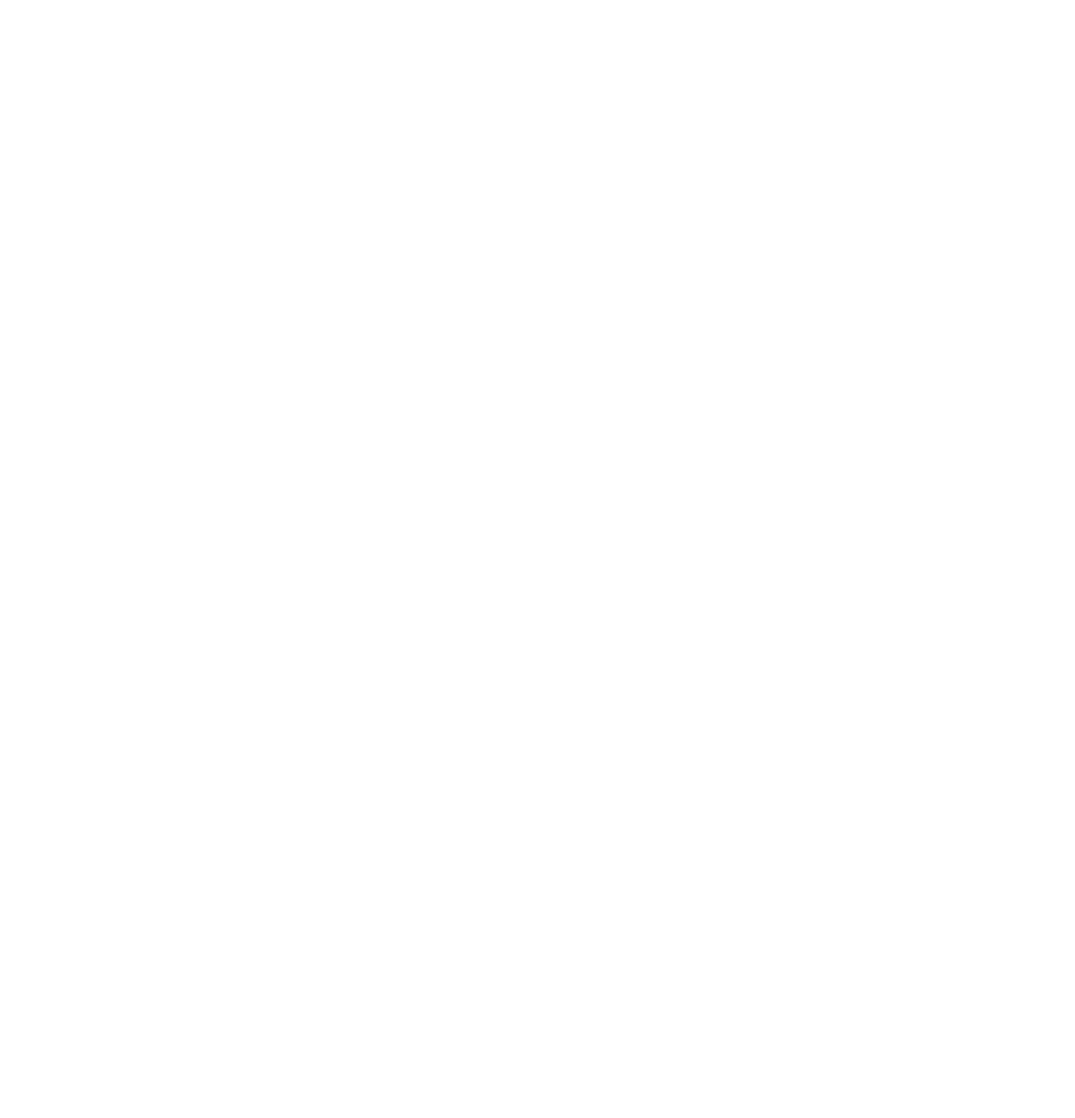
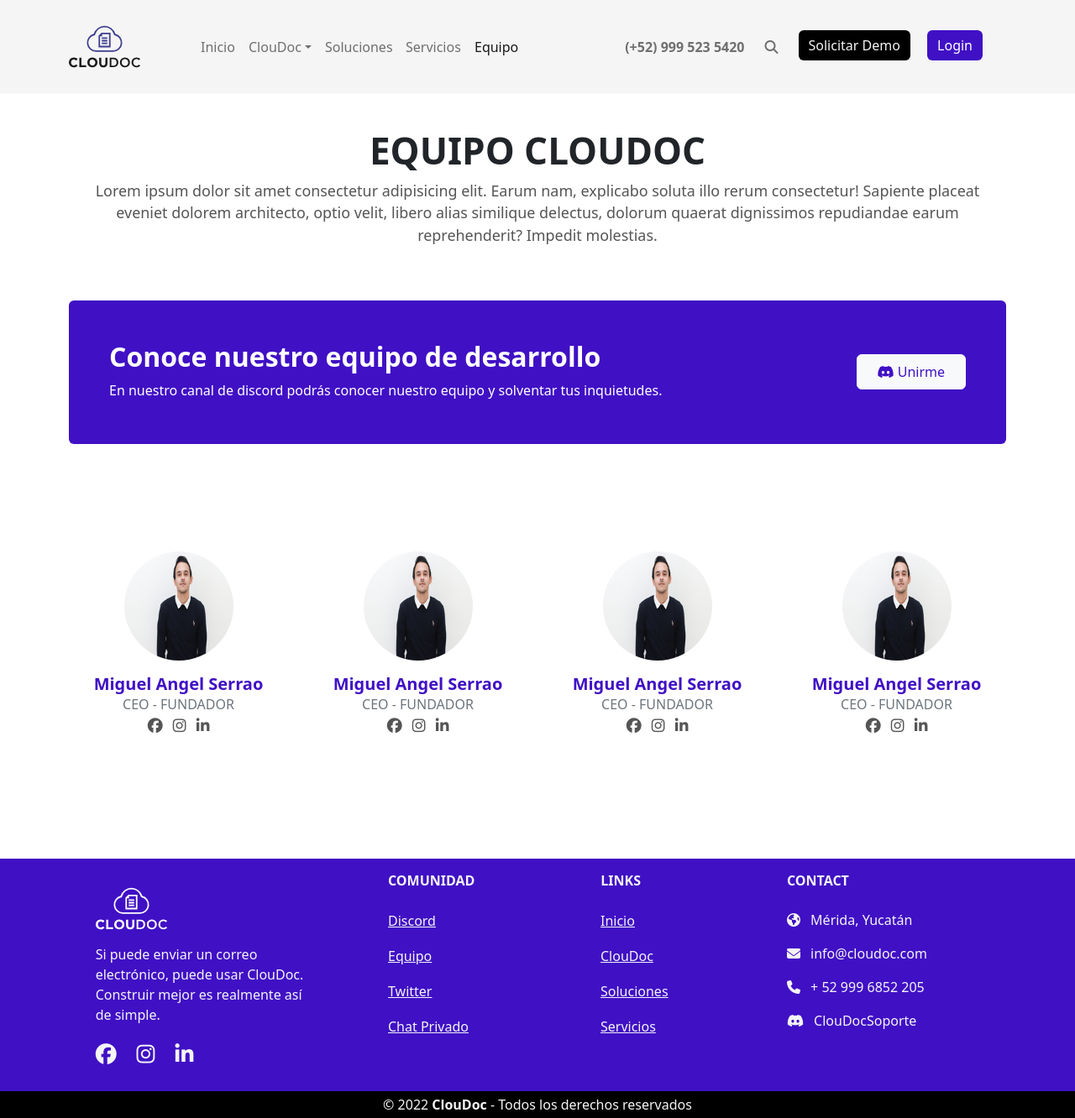
Before and after one commit to M1gu3l4ngel/ClouDoc, a plain HTML site: page pages/equipo.html in a window 1280 px wide. Shown: the whole page at 84% size. Before the commit the page ends 800 px from the top, so only its background shows below. Drawn offline with nearby package versions, Linux system fonts and the light colour scheme.

Commit message:
Modificaciones Grandes

```diff
--- a/css/styles.css
+++ b/css/styles.css
@@ -23,6 +23,7 @@
 #demo {
 	background-color: #000000;
 	border-style: none;
+	color: #f5f5f5;
 }
 
 #demo:hover {
@@ -47,6 +48,10 @@
 .dropdown-item:hover {
 	background-color: #4010c5;
 	color: #f5f5f5;
+}
+
+.dropdown:hover .dropdown-menu {
+	display: block;
 }
 
 /*--=======================================*/
@@ -233,10 +238,43 @@
 	text-align: center;
 }
 
+.bordercard {
+	border-color: #4010c5;
+}
+
+.pillcolor {
+	background-color: #4010c5;
+}
+
 /*--=======================================*/
 /* Final de Servicios */
 /*--=======================================*/
 
+/*--=======================================*/
+/* Comienzo de Equipo */
+/*--=======================================*/
+
+.h5color {
+	color: #4010c5;
+}
+
+.text {
+	color: #4010c5;
+}
+
+.icon__grey {
+	font-size: 1.12rem;
+	color: #555555;
+}
+
+.icon__grey:hover {
+	font-size: 1.12rem;
+	color: #4010c5;
+}
+
+/*--=======================================*/
+/* Final de Equipo */
+/*--=======================================*/
 
 /*--=======================================*/
 /* Comienzo del Footer */
--- a/pages/equipo.html
+++ b/pages/equipo.html
@@ -0,0 +1,363 @@
+<!DOCTYPE html>
+<html lang="en">
+
+<head>
+    <meta charset="UTF-8" />
+    <meta http-equiv="X-UA-Compatible" content="IE=edge" />
+    <meta name="viewport" content="width=device-width, initial-scale=1.0" />
+    <link rel="icon" type="image/x-icon" href="../assets/img/favicon.svg" />
+    <title>Equipo - ClouDoc📑</title>
+    <!--  Bootstrap -->
+    <link href="https://cdn.jsdelivr.net/npm/bootstrap@5.2.1/dist/css/bootstrap.min.css" rel="stylesheet"
+        integrity="sha384-iYQeCzEYFbKjA/T2uDLTpkwGzCiq6soy8tYaI1GyVh/UjpbCx/TYkiZhlZB6+fzT" crossorigin="anonymous" />
+    <!-- Animation Hover -->
+    <link href="../css/hover.css" rel="stylesheet" media="all" />
+    <!-- Animation Animated -->
+    <link rel="stylesheet" href="https://cdnjs.cloudflare.com/ajax/libs/animate.css/4.1.1/animate.min.css" />
+    <!-- Animation AOS -->
+    <link href="https://unpkg.com/aos@2.3.1/dist/aos.css" rel="stylesheet">
+    <!-- CSS -->
+    <link rel="stylesheet" href="../css/styles.css" />
+    <!-- Iconos -->
+    <script src="https://kit.fontawesome.com/5de37ddf45.js" crossorigin="anonymous"></script>
+    <link href="//maxcdn.bootstrapcdn.com/font-awesome/4.2.0/css/font-awesome.min.css" rel="stylesheet" media="all" />
+</head>
+
+<body>
+    <!--=======================================-->
+    <!-- Comienzo del Header -->
+    <!--=======================================-->
+    <header class="position-fixed left-0 top-0 w-100">
+        <nav class="navbar navbar-expand-lg d-flex position-static top-0 display-none ">
+            <div class="container">
+                <a class="navbar-brand me-5" href="#">
+                    <img src="../assets/img/logonegro.svg" alt="Logo Principal" width="85" height="85" />
+                </a>
+                <button class="navbar-toggler" type="button" data-bs-toggle="collapse"
+                    data-bs-target="#navbarNavDropdown" aria-controls="navbarNavDropdown" aria-expanded="false"
+                    aria-label="Toggle navigation">
+                    <span class="navbar-toggler-icon"></span>
+                </button>
+                <div class="collapse navbar-collapse justify-content-start ms-3" id="navbarNavDropdown">
+                    <ul class="navbar-nav">
+                        <li class="nav-item hvr-underline-from-left">
+                            <a class="nav-link" aria-current="page" href="../index.html">Inicio</a>
+                        </li>
+                        <li class="nav-item dropdown">
+                            <a class="nav-link dropdown-toggle hvr-underline-from-left" href="#" role="button"
+                                data-bs-toggle="dropdown" aria-expanded="false">ClouDoc</a>
+                            <ul class="dropdown-menu">
+                                <li>
+                                    <a class="dropdown-item" href="../pages/cloudoc.html">ClouDoc</a>
+                                </li>
+                                <li>
+                                    <a class="dropdown-item" href="../pages/contacto.html">Contacto</a>
+                                </li>
+                                <li>
+                                    <a class="dropdown-item" href="../pages/documentacion.html">Documentacion</a>
+                                </li>
+                            </ul>
+                        </li>
+                        <li class="nav-item hvr-underline-from-left">
+                            <a class="nav-link" href="../pages/soluciones.html">Soluciones</a>
+                        </li>
+                        <li class="nav-item hvr-underline-from-left">
+                            <a class="nav-link" href="../pages/servicios.html">Servicios</a>
+                        </li>
+                        <li class="nav-item hvr-underline-from-left">
+                            <a class="nav-link active" href="../pages/equipo.html">Equipo</a>
+                        </li>
+                    </ul>
+                    <div class="container d-flex justify-content-end navbar-nav align-items-start">
+                        <li class="nav-item ms-2">
+                            <a class="nav-link numero d-lg-none d-xl-block d-md-block d-md-none d-lg-block d-sm-none d-md-block d-none d-sm-block"
+                                href="https://www.whatsapp.com/?lang=es" target="_blank">(+52) 999 523 5420</a>
+                        </li>
+                        <li class="nav-item ms-2">
+                            <a class="nav-link numero" href="#">
+                                <i
+                                    class="fa-solid fa-magnifying-glass me-2 mt-1 d-none d-sm-block d-sm-none d-md-block d-md-none d-lg-block"></i>
+                            </a>
+                        </li>
+                        <li class="nav-item">
+                            <a class="nav-link numero d-inline" href="https://www.whatsapp.com/?lang=es"
+                                target="_blank">
+                                <button class="btn btn-dark" type="button" id="demo">Solicitar Demo</button>
+                            </a>
+                            <a class="nav-link numero d-inline" href="#">
+                                <button class="btn btn-dark me-2" type="button" id="login">Login</button>
+                            </a>
+                        </li>
+                    </div>
+                </div>
+            </div>
+        </nav>
+    </header>
+    <!--=======================================-->
+    <!-- Final del Header -->
+    <!--=======================================-->
+
+    <!--=======================================-->
+    <!-- Comienzo del Main -->
+    <!--=======================================-->
+    <main class="main">
+        <!-- Titulo y Parrafo Principal -->
+        <div class="col-md-12 container container__sp100">
+            <h2 class="fw-bold h2titulos__center">
+                <br>
+                <strong>
+                    <span>
+                        EQUIPO CLOUDOC
+                    </span>
+                </strong>
+                <br>
+            </h2>
+            <div class="row">
+                <div class="col-md-12">
+                    <p class="text-center parrafos_grey18">
+                        Lorem ipsum dolor sit amet consectetur adipisicing elit. Earum nam, explicabo soluta
+                        illo rerum consectetur! Sapiente
+                        placeat eveniet dolorem architecto, optio velit, libero alias similique delectus,
+                        dolorum quaerat dignissimos
+                        repudiandae earum reprehenderit? Impedit molestias.
+                    </p>
+                </div>
+            </div>
+        </div>
+        <!-- Contenedor 1 - Titulo + Parrafo + Boton -->
+        <section class="py-4 py-xl-5">
+            <div class="container">
+                <div
+                    class="text-white color__container1 border rounded border-0 border-primary d-flex flex-column justify-content-between flex-lg-row p-4 p-md-5">
+                    <div class="pb-2 pb-lg-1">
+                        <h2 class="fw-bold mb-2">
+                            Conoce nuestro equipo de desarrollo
+                        </h2>
+                        <p class="mb-0">
+                            En nuestro canal de discord podrás conocer nuestro equipo y solventar tus inquietudes.
+                        </p>
+                    </div>
+                    <div class="my-2 mt-3">
+                        <a class="btn btn-light  py-2 px-4 text" role="button" href="#">
+                            <i class="fa-brands fa-discord text"></i> Unirme
+                        </a>
+                    </div>
+                </div>
+            </div>
+        </section>
+        <!-- Contenedor 2 - Cards del Equipo-->
+        <div class="container py-4 py-xl-5 mt-3">
+            <div class="row gy-4 row-cols-2 row-cols-md-4">
+                <!-- Card 1 -->
+                <div class="col">
+                    <div class="card border-0 shadow-none">
+                        <div class="card-body text-center d-flex flex-column align-items-center p-0 mt-3 mb-5">
+                            <img class="rounded-circle mb-3 fit-cover hvr-grow" width="130" height="130"
+                                src="../assets/img/IMG_3845.jpg">
+                            <h5 class="fw-bold h5color mb-0">
+                                <strong>
+                                    Miguel Angel Serrao
+                                </strong>
+                            </h5>
+                            <p class="text-muted card-text mb-0">
+                                CEO - FUNDADOR
+                            </p>
+                            <ul class="list-inline fs-6 w-100 mb-0">
+                                <li class="list-inline-item text-center icon__grey">
+                                    <a class="nav-link" href="#"><i class="fa-brands fa-facebook"></i></a>
+                                </li>
+                                <li class="list-inline-item text-center icon__grey">
+                                    <a class="nav-link" href="#"><i
+                                        class="fa-brands fa-instagram "></i></a>
+                                </li>
+                                <li class="list-inline-item text-center icon__grey">
+                                    <a class="nav-link" href="#"><i class="fa-brands fa-linkedin "></i></a>
+                                </li>
+                            </ul>
+                        </div>
+                    </div>
+                </div>
+                <!-- Card 2 -->
+                <div class="col">
+                    <div class="card border-0 shadow-none">
+                        <div class="card-body text-center d-flex flex-column align-items-center p-0 mt-3 mb-5">
+                            <img class="rounded-circle mb-3 fit-cover hvr-grow" width="130" height="130"
+                                src="../assets/img/IMG_3845.jpg">
+                            <h5 class="fw-bold h5color mb-0">
+                                <strong>
+                                    Miguel Angel Serrao
+                                </strong>
+                            </h5>
+                            <p class="text-muted card-text mb-0">
+                                CEO - FUNDADOR
+                            </p>
+                            <ul class="list-inline fs-6 w-100 mb-0">
+                                <li class="list-inline-item text-center icon__grey">
+                                    <a class="nav-link" href="#"><i class="fa-brands fa-facebook"></i></a>
+                                </li>
+                                <li class="list-inline-item text-center icon__grey">
+                                    <a class="nav-link" href="#"><i
+                                        class="fa-brands fa-instagram "></i></a>
+                                </li>
+                                <li class="list-inline-item text-center icon__grey">
+                                    <a class="nav-link" href="#"><i class="fa-brands fa-linkedin "></i></a>
+                                </li>
+                            </ul>
+                        </div>
+                    </div>
+                </div>
+                <!-- Card 3 -->
+                <div class="col">
+                    <div class="card border-0 shadow-none">
+                        <div class="card-body text-center d-flex flex-column align-items-center p-0 mt-3 mb-5">
+                            <img class="rounded-circle mb-3 fit-cover hvr-grow" width="130" height="130"
+                                src="../assets/img/IMG_3845.jpg">
+                            <h5 class="fw-bold h5color mb-0">
+                                <strong>
+                                    Miguel Angel Serrao
+                                </strong>
+                            </h5>
+                            <p class="text-muted card-text mb-0">
+                                CEO - FUNDADOR
+                            </p>
+                            <ul class="list-inline fs-6 w-100 mb-0">
+                                <li class="list-inline-item text-center icon__grey">
+                                    <a class="nav-link" href="#"><i class="fa-brands fa-facebook"></i></a>
+                                </li>
+                                <li class="list-inline-item text-center icon__grey">
+                                    <a class="nav-link" href="#"><i
+                                        class="fa-brands fa-instagram "></i></a>
+                                </li>
+                                <li class="list-inline-item text-center icon__grey">
+                                    <a class="nav-link" href="#"><i class="fa-brands fa-linkedin "></i></a>
+                                </li>
+                            </ul>
+                        </div>
+                    </div>
+                </div>
+                <!-- Card 4 -->
+                <div class="col">
+                    <div class="card border-0 shadow-none">
+                        <div class="card-body text-center d-flex flex-column align-items-center p-0 mt-3 mb-5">
+                            <img class="rounded-circle mb-3 fit-cover hvr-grow" width="130" height="130"
+                                src="../assets/img/IMG_3845.jpg">
+                            <h5 class="fw-bold h5color mb-0">
+                                <strong>
+                                    Miguel Angel Serrao
+                                </strong>
+                            </h5>
+                            <p class="text-muted card-text mb-0">
+                                CEO - FUNDADOR
+                            </p>
+                            <ul class="list-inline fs-6 w-100 mb-0">
+                                <li class="list-inline-item text-center icon__grey">
+                                    <a class="nav-link" href="#"><i class="fa-brands fa-facebook"></i></a>
+                                </li>
+                                <li class="list-inline-item text-center icon__grey">
+                                    <a class="nav-link" href="#"><i
+                                        class="fa-brands fa-instagram "></i></a>
+                                </li>
+                                <li class="list-inline-item text-center icon__grey">
+                                    <a class="nav-link" href="#"><i class="fa-brands fa-linkedin "></i></a>
+                                </li>
+                            </ul>
+                        </div>
+                    </div>
+                </div>
+            </div>
+        </div>
+    </main>
+    <!--=======================================-->
+    <!-- Final del Main -->
+    <!--=======================================-->
+
+    <!--=======================================-->
+    <!-- Comienzo del Footer -->
+    <!--=======================================-->
+    <footer class="text-center text-lg-start bg-light text-muted" id="footer">
+        <section class="section__footer">
+            <div class="container text-center text-md-start">
+                <div class="row mt-3">
+                    <div class="col-md-3 col-lg-4 col-xl-3 mx-auto mb-4">
+                        <img src="../assets/img/logoblanco.svg" width="85" height="85" alt="Logo Footer" />
+                        <p>
+                            Si puede enviar un correo electrónico, puede usar ClouDoc. Construir mejor es realmente así
+                            de simple.
+                        </p>
+                        <div class="btn-group" role="group" aria-label="Basic example">
+                            <a class="nav-link numero btnfooter" href="#"><i class="fa-brands fa-facebook me-4"></i></a>
+                            <a class="nav-link numero btnfooter" href="#"><i
+                                    class="fa-brands fa-instagram me-4"></i></a>
+                            <a class="nav-link numero btnfooter" href="#"><i class="fa-brands fa-linkedin me-4"></i></a>
+                        </div>
+                    </div>
+                    <div class="col-md-2 col-lg-2 col-xl-2 mx-auto mb-4">
+                        <h6 class="text-uppercase fw-bold mb-4">Comunidad</h6>
+                        <p>
+                            <a href="#!" class="text-reset hvr-shrink">Discord</a>
+                        </p>
+                        <p>
+                            <a href="#!" class="text-reset hvr-shrink">Equipo</a>
+                        </p>
+                        <p>
+                            <a href="#!" class="text-reset hvr-shrink">Twitter</a>
+                        </p>
+                        <p>
+                            <a href="#!" class="text-reset hvr-shrink">Chat Privado</a>
+                        </p>
+                    </div>
+                    <div class="col-md-3 col-lg-2 col-xl-2 mx-auto mb-4">
+                        <h6 class="text-uppercase fw-bold mb-4">Links</h6>
+                        <p>
+                            <a href="../index.html" class="text-reset hvr-shrink">Inicio</a>
+                        </p>
+                        <p>
+                            <a href="../pages/cloudoc.html" class="text-reset hvr-shrink">ClouDoc</a>
+                        </p>
+                        <p>
+                            <a href="../pages/soluciones.html" class="text-reset hvr-shrink">Soluciones</a>
+                        </p>
+                        <p>
+                            <a href="../pages/servicios.html" class="text-reset hvr-shrink">Servicios</a>
+                        </p>
+                    </div>
+                    <div class="col-md-4 col-lg-3 col-xl-3 mb-md-0 mb-4">
+                        <h6 class="text-uppercase fw-bold mb-4">Contact</h6>
+                        <p>
+                            <i class="fa-solid fa-earth-americas me-2"></i>
+                            Mérida, Yucatán
+                        </p>
+                        <p>
+                            <i class="fa-solid fa-envelope me-2"></i>
+                            info@cloudoc.com
+                        </p>
+                        <p><i class="fa-solid fa-phone me-2"></i> + 52 999 6852 205</p>
+                        <p>
+                            <i class="fa-brands fa-discord me-2"></i>
+                            ClouDocSoporte
+                        </p>
+                    </div>
+                </div>
+            </div>
+        </section>
+        <div class="text-center p-1 bg-black copyright">© 2022 <strong>ClouDoc</strong> - Todos los derechos reservados
+        </div>
+    </footer>
+    <!--=======================================-->
+    <!-- Final del Footer -->
+    <!--=======================================-->
+
+    <!-- Script de Bootstrap -->
+    <script src="https://cdn.jsdelivr.net/npm/bootstrap@5.2.1/dist/js/bootstrap.bundle.min.js"
+        integrity="sha384-u1OknCvxWvY5kfmNBILK2hRnQC3Pr17a+RTT6rIHI7NnikvbZlHgTPOOmMi466C8" crossorigin="anonymous">
+        </script>
+    <!-- Script de AOS -->
+    <script src="https://unpkg.com/aos@2.3.1/dist/aos.js"></script>
+    <script>
+        AOS.init({
+            easing: 'ease-out-back', duration: 2000
+        })
+    </script>
+</body>
+
+</html>
```
Also changed, not shown: pages/servicios.html (+145 -63 lines), pages/soluciones.html (+22 -15 lines), assets/img/IMG_3845.jpg (added).
